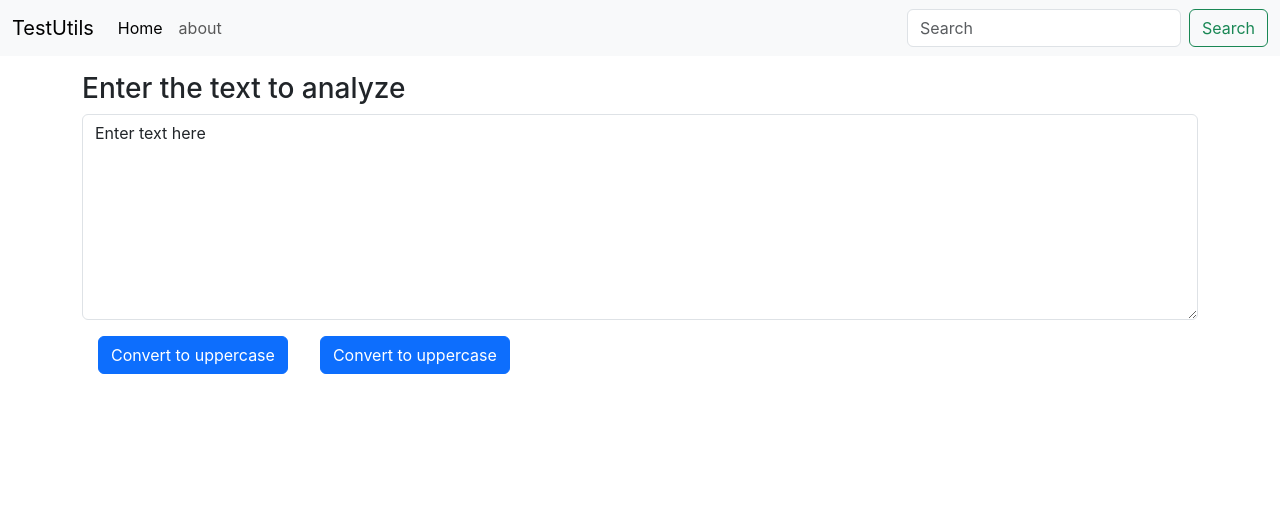
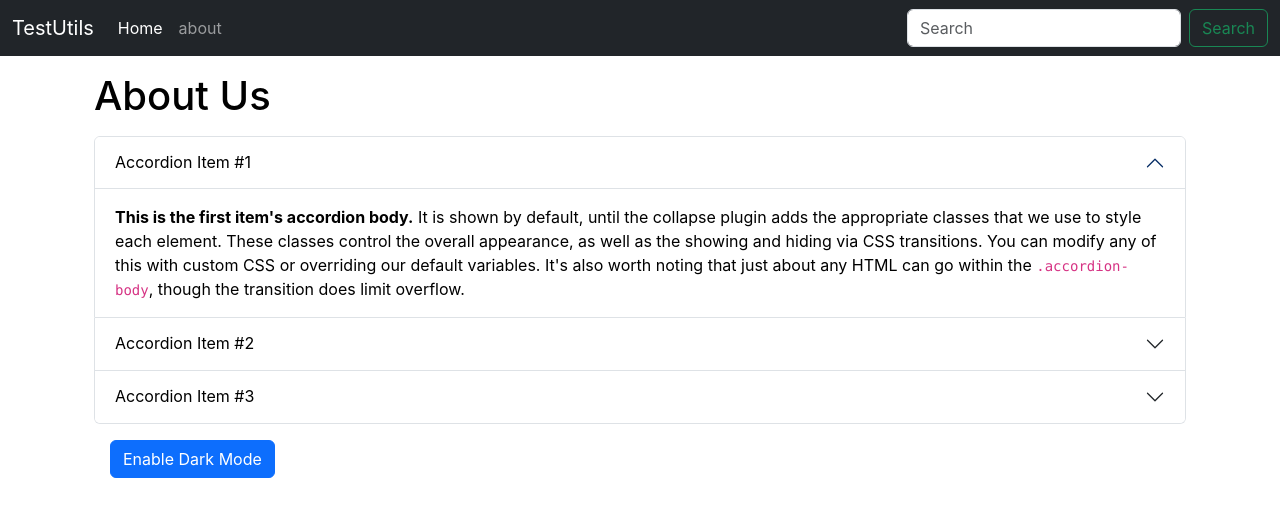
Before and after one commit to Shrikantj0794/react-textutils, a React (Create React App) app: page / in a window 1280 px wide. Shown: the top 516 px of the page. Built offline with nearby package versions, Linux system fonts and the light colour scheme.

Commit message:
about component add

```diff
--- a/src/App.js
+++ b/src/App.js
@@ -1,4 +1,5 @@
 import './App.css';
+import About from './components/About';
 import Navbar from './components/Navbar';
 import TextForm from './components/TextForm';
 
@@ -7,7 +8,8 @@
     <>
     <Navbar title='TestUtils'/>
     <div className="container mx-6 my-3">
-    <TextForm heading='Enter the text to analyze'/>
+    {/* <TextForm heading='Enter the text to analyze'/> */}
+    <About/>
     </div>
     </>
   );
--- /dev/null
+++ b/src/components/About.js
@@ -0,0 +1,72 @@
+import React, { useState } from 'react'
+
+export default function About() {
+
+const [myStyle, setMyStyle] = useState({
+      color: 'black',
+      backgroundColor: 'white'
+})
+const [btntext, setBtnText] = useState('Enable Dark Mode');
+const toggleStyle= ()=>{
+  if(myStyle.color === 'white'){
+    setMyStyle({
+      color: 'black',
+      backgroundColor: 'white',
+      border: '2px solid white'
+    })
+    setBtnText('Enable Dark Mode')
+  }
+  else{
+    setMyStyle({
+      color: 'white',
+      backgroundColor: 'black'
+    })
+    setBtnText('Enable light Mode')
+  }
+}
+
+  return (
+    <div className='container' style={myStyle}>
+      <h1 className='mb-3'>About Us</h1>
+          <div className="accordion" id="accordionExample">
+        <div className="accordion-item">
+        <h2 className="accordion-header">
+          <button className="accordion-button" type="button" data-bs-toggle="collapse" data-bs-target="#collapseOne" aria-expanded="true" aria-controls="collapseOne" style={myStyle}>
+            Accordion Item #1
+          </button>
+        </h2>
+        <div id="collapseOne" className="accordion-collapse collapse show" data-bs-parent="#accordionExample">
+          <div className="accordion-body" style={myStyle}>
+            <strong>This is the first item's accordion body.</strong> It is shown by default, until the collapse plugin adds the appropriate classes that we use to style each element. These classes control the overall appearance, as well as the showing and hiding via CSS transitions. You can modify any of this with custom CSS or overriding our default variables. It's also worth noting that just about any HTML can go within the <code>.accordion-body</code>, though the transition does limit overflow.
+          </div>
+        </div>
+        </div>
+        <div className="accordion-item">
+        <h2 className="accordion-header">
+          <button className="accordion-button collapsed" type="button" data-bs-toggle="collapse" data-bs-target="#collapseTwo" aria-expanded="false" aria-controls="collapseTwo" style={myStyle}>
+            Accordion Item #2
+          </button>
+        </h2>
+        <div id="collapseTwo" className="accordion-collapse collapse" data-bs-parent="#accordionExample">
+          <div className="accordion-body" style={myStyle}>
+            <strong>This is the second item's accordion body.</strong> It is hidden by default, until the collapse plugin adds the appropriate classes that we use to style each element. These classes control the overall appearance, as well as the showing and hiding via CSS transitions. You can modify any of this with custom CSS or overriding our default variables. It's also worth noting that just about any HTML can go within the <code>.accordion-body</code>, though the transition does limit overflow.
+          </div>
+        </div>
+        </div>
+        <div className="accordion-item">
+        <h2 className="accordion-header">
+          <button className="accordion-button collapsed" type="button" data-bs-toggle="collapse" data-bs-target="#collapseThree" aria-expanded="false" aria-controls="collapseThree" style={myStyle}>
+            Accordion Item #3
+          </button>
+        </h2>
+        <div id="collapseThree" className="accordion-collapse collapse" data-bs-parent="#accordionExample">
+          <div className="accordion-body" style={myStyle}>
+            <strong>This is the third item's accordion body.</strong> It is hidden by default, until the collapse plugin adds the appropriate classes that we use to style each element. These classes control the overall appearance, as well as the showing and hiding via CSS transitions. You can modify any of this with custom CSS or overriding our default variables. It's also worth noting that just about any HTML can go within the <code>.accordion-body</code>, though the transition does limit overflow.
+          </div>
+        </div>
+        </div>
+        </div>
+        <button onClick={toggleStyle} className="btn btn-primary mx-3 my-3">{btntext}</button>
+    </div>
+  )
+}
--- a/src/components/Navbar.js
+++ b/src/components/Navbar.js
@@ -4,7 +4,7 @@
 export default function Navbar(props) {
   return (
     <div>
-      <nav className="navbar navbar-expand-lg bg-body-tertiary">
+      <nav className="navbar navbar-expand-lg navbar-dark bg-dark">
   <div className="container-fluid">
     <a className="navbar-brand" href="/">{props.title}</a>
     <button className="navbar-toggler" type="button" data-bs-toggle="collapse" data-bs-target="#navbarSupportedContent" aria-controls="navbarSupportedContent" aria-expanded="false" aria-label="Toggle navigation">
--- a/src/components/TextForm.js
+++ b/src/components/TextForm.js
@@ -8,20 +8,29 @@
   const handleOnChange = (event)=>{
     setText(event.target.value)
   }
-  const handletoLowerCase = ()=>{
+  const handleLoclick = ()=>{
     let lowerCase = text.toLowerCase();
     setText(lowerCase)
   }
-    const [text, setText] = useState('Enter text here');
+    const [text, setText] = useState('');
   return (
-    <div>
+    <>
+    <div className='container'>
         <h3>{props.heading}</h3>
         <div className="mb-3">
         <textarea className="form-control" value={text} onChange={handleOnChange} id="myBox" rows="8"></textarea>
         </div>
 
-        <button className="btn btn-primary mx-3" onClick={handleUpclick}>Convert to uppercase</button>
-        <button className="btn btn-primary mx-3" onClick={handletoLowerCase}>Convert to uppercase</button>
+        <button className="btn btn-primary mx-2" onClick={handleUpclick}>Convert to uppercase</button>
+        <button className="btn btn-primary mx-2" onClick={handleLoclick}>Convert to uppercase</button>
     </div>
+    <div className="containr my-3">
+      <h2>your text summary</h2>
+      <p>{text.split(" ").length} words {text.length} characters </p>
+      <p>{0.008*text.split(" ").length}Minutes read</p>
+      <h2>Previes</h2>
+      <p>{text}</p>
+    </div>
+    </>
   )
 }
```
